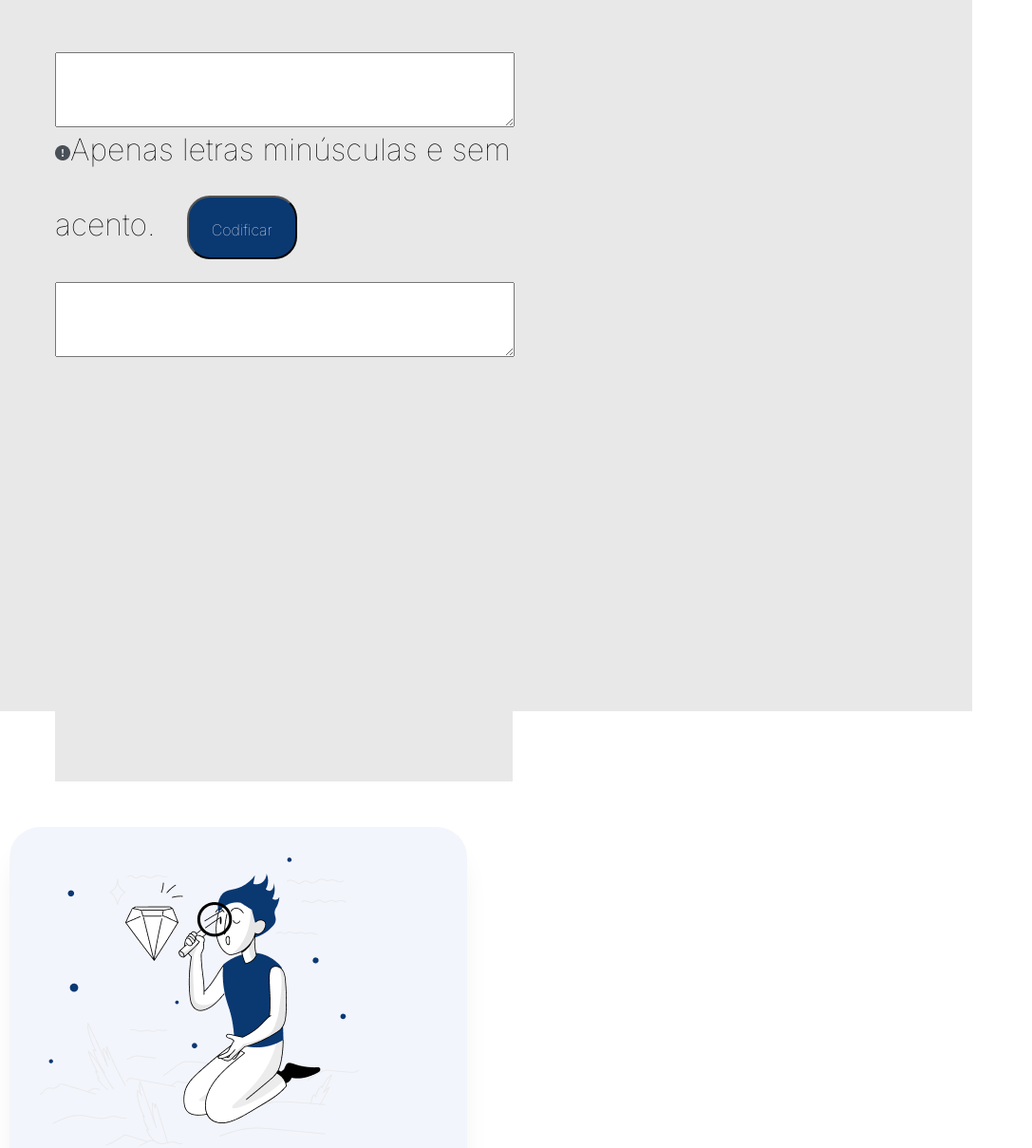
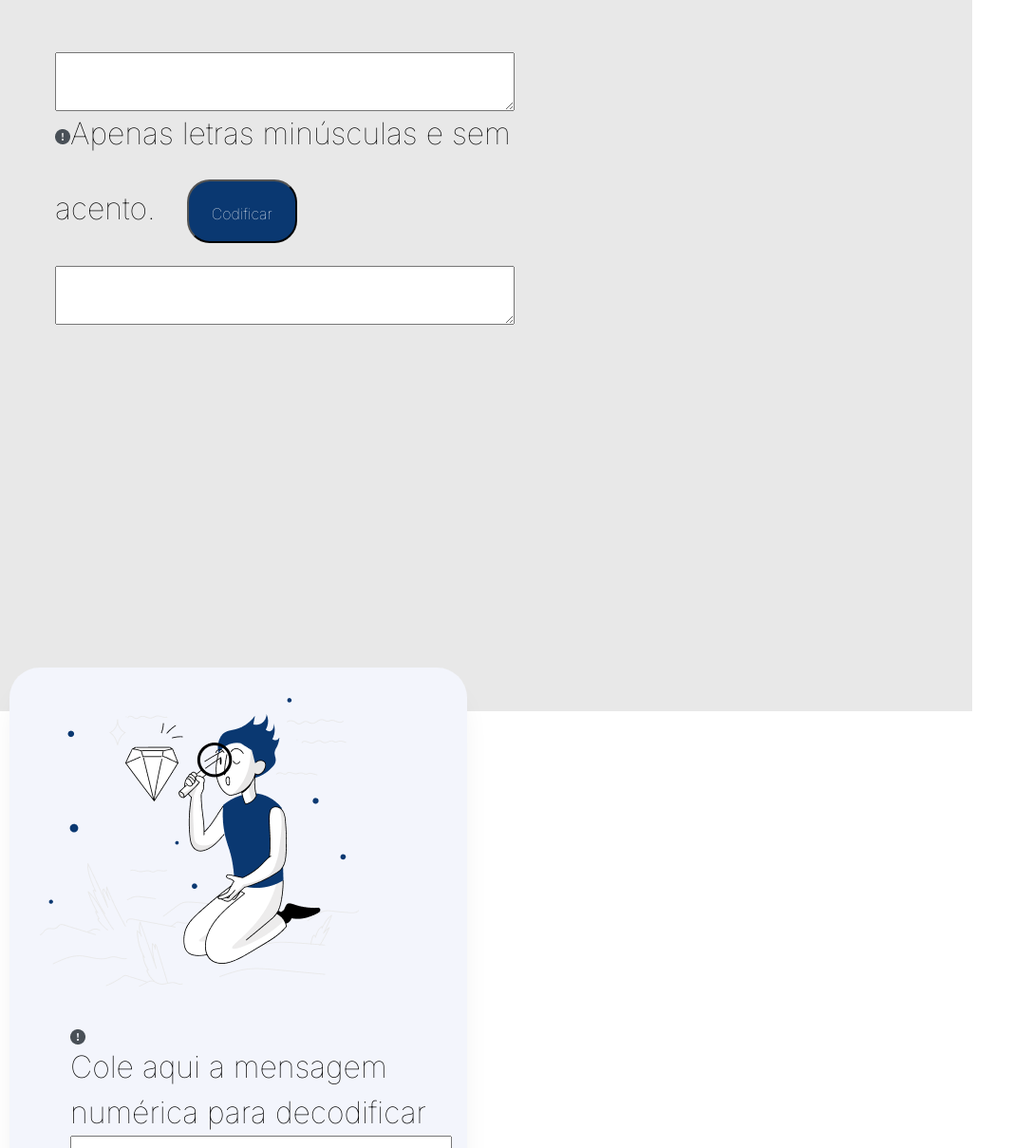
Before and after one commit to karinekim/decrpt, a plain HTML site: page index.html in a window 1280 px wide. Shown: the part 91-1300 px from the top of the page at 95% size, without its empty margins (0-1087 px from the left). Drawn offline with Linux system fonts and the light colour scheme; a script that the page names is missing; files whose address does not match are found by name.

Commit message:
Update styles.css

```diff
--- a/styles/styles.css
+++ b/styles/styles.css
@@ -40,8 +40,8 @@ body, html, p {
 }
 
 #container-left {
-  width:768px;
-  height:768px;
+  width:600px;
+  height:600px;
   margin: 48px 120px 48px 48px;
   float:left;
   background-color:#E8E8E8;
@@ -93,7 +93,7 @@ body, html, p {
 }
 #container-right {
   width: 400px;
-  height: 944px;
+  height: 550px;
   border-radius: 32px;
   background: var(--White, #F3F5FC);
   flex-shrink: 0;
@@ -113,7 +113,7 @@ body, html, p {
 
 #high{
   width:400px;
-  height:944px;
+  height:550px;
   margin: 32px 32px 32px 32px;
 
 }
@@ -124,7 +124,7 @@ body, html, p {
 
 .codificado{
   width:400px;
-  height:744px;
+  height:550px;
   flex-shrink: 0;
   margin: 32px 32px 32px 32px;
   color: var(--Gray-gray-400, #9B9797);
```
